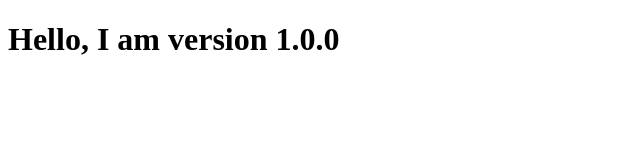
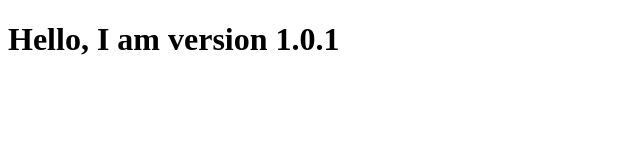
Before and after one commit to VladimirKogan/develeap_new, a plain HTML site: page index.html in a window 1280 px wide. Shown: the full height of the page, 0-640 px from the left. Drawn offline with Linux system fonts and the light colour scheme.

Commit message:
version 1.0.1

```diff
--- a/index.html
+++ b/index.html
@@ -4,6 +4,6 @@
     <title>My Demo Site</title>
 </head>
 <body>
-    <h1>Hello, I am version 1.0.0</h1>
+    <h1>Hello, I am version 1.0.1</h1>
 </body>
 </html>
```
Also changed, not shown: 1 other file.
